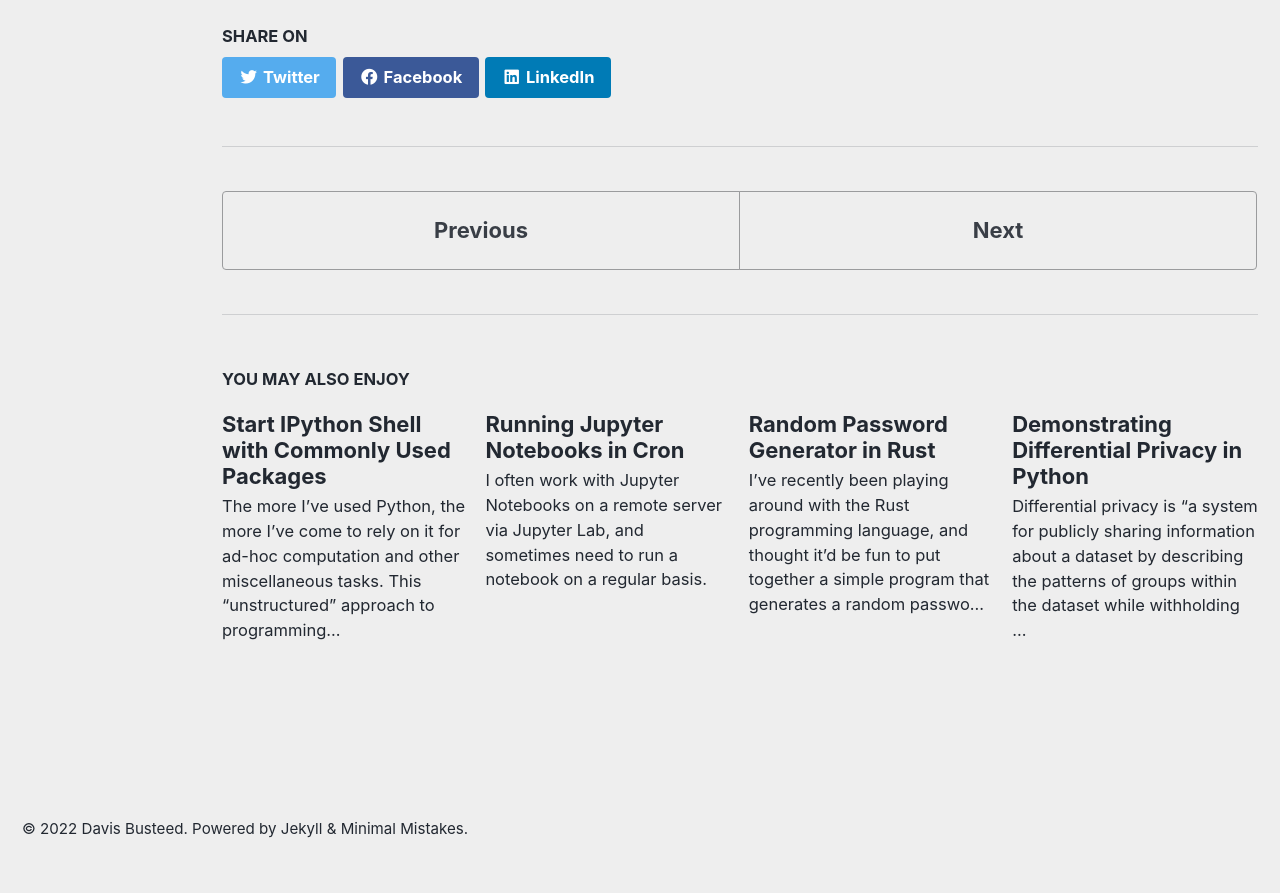
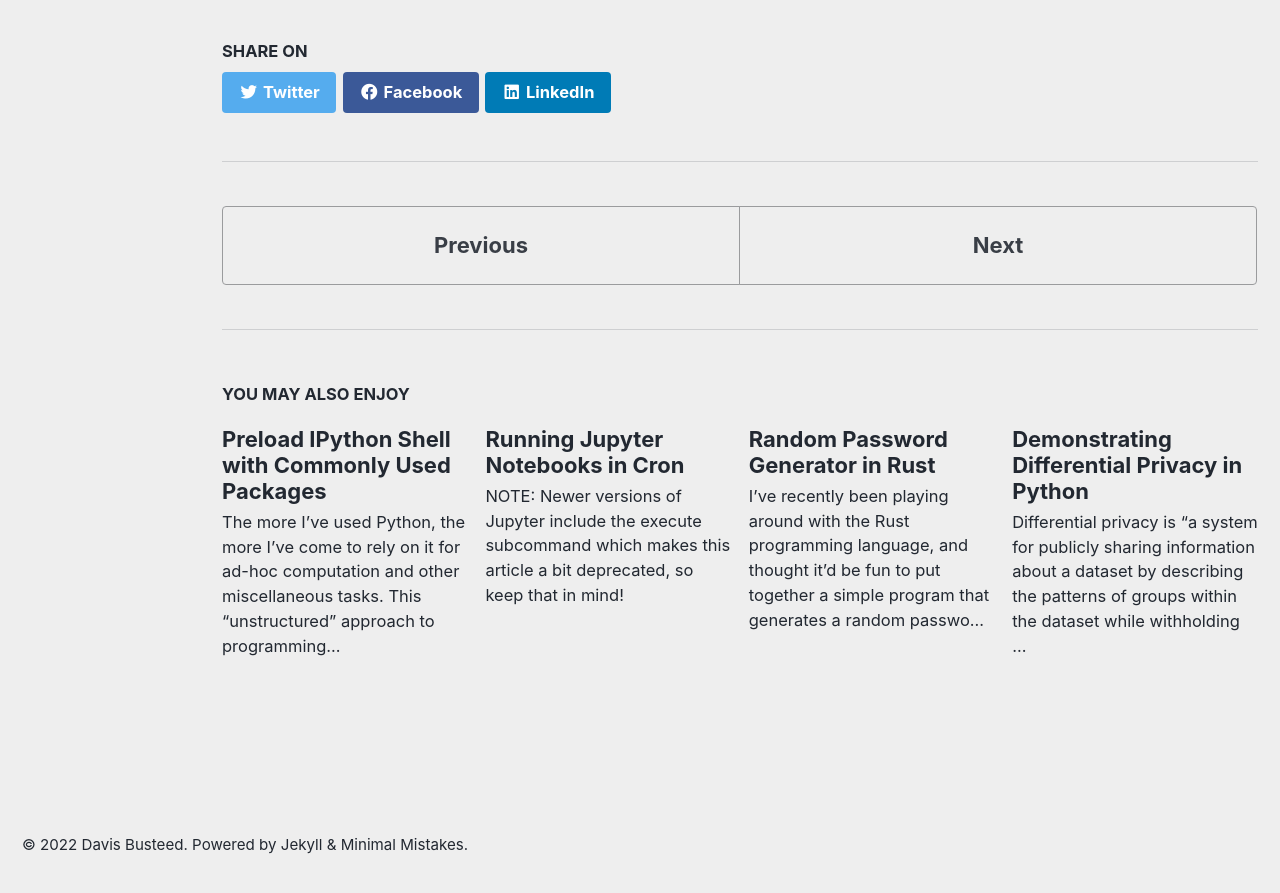
Before and after one commit to dbusteed/dbusteed.github.io, a Jekyll site: the page built from _posts/2022-03-01-dual-booting-windows-11-and-endeavouros.md, in a window 1280 px wide and 900 px high, scrolled down 3205 px. Shown: the top 893 px of the window. Built offline with Jekyll 4.4.1, drawn with Linux system fonts in a browser that asks for light colours; cached includes are drawn as plain includes.

Commit message:
post fix

```diff
--- a/_posts/2022-02-01-running-jupyter-notebooks-in-cron.md
+++ b/_posts/2022-02-01-running-jupyter-notebooks-in-cron.md
@@ -5,6 +5,8 @@
   - Python
   - DevOps
 ---
+
+> **NOTE:** Newer versions of Jupyter include the `execute` subcommand which makes this article a bit deprecated, so keep that in mind!
 
 I often work with Jupyter Notebooks on a remote server via Jupyter Lab, and sometimes need to run a notebook on a regular basis.
 
--- a/_posts/2022-03-01-dual-booting-windows-11-and-endeavouros.md
+++ b/_posts/2022-03-01-dual-booting-windows-11-and-endeavouros.md
@@ -9,7 +9,7 @@
 
 I occasionally need to use Windows (unfortunately), so I've decided to dual boot Windows 11 with EndeavourOS.
 
-**NOTE:** This article is less of a walkthrough, and more of a log of the steps I took. I won't cover all the details, so you might need to lookup a few other resources if you get stuck.
+> **NOTE:** This article is less of a walkthrough, and more of a log of the steps I took. I won't cover all the details, so you might need to lookup a few other resources if you get stuck.
 
 ## Step 1: Windows Setup
 
--- a/_posts/2022-08-01-start-ipython-shell-with-commonly-used-packages.md
+++ b/_posts/2022-08-01-preload-ipython-shell-with-commonly-used-packages.md
@@ -1,5 +1,5 @@
 ---
-title: Start IPython Shell with Commonly Used Packages
+title: Preload IPython Shell with Commonly Used Packages
 tags:
   - Python
   - Linux
```
